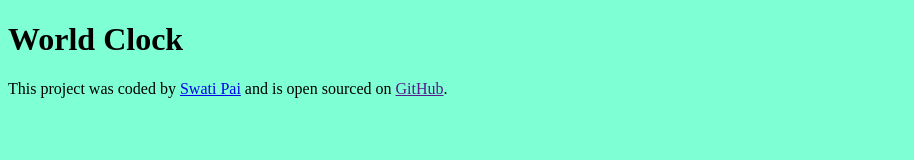
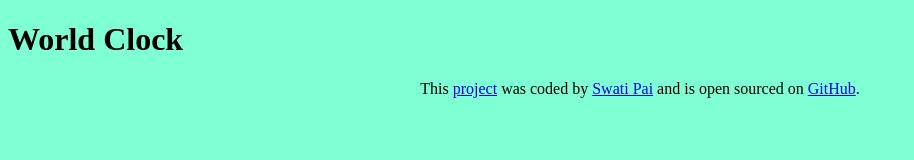
Before and after one commit to SwatiPaiGhatkar/world-clock, a plain HTML site: page index.html in a window 1280 px wide. Shown: the whole page, without its empty margins (0-914 px from the left). Drawn offline with nearby package versions, Linux system fonts and the light colour scheme.

Commit message:
added link to GitHub repository and hosted on Netlify

```diff
--- a/CSS/style.css
+++ b/CSS/style.css
@@ -1,3 +1,6 @@
 body {
   background-color: aquamarine;
 }
+footer {
+  text-align: center;
+}
--- a/index.html
+++ b/index.html
@@ -3,19 +3,28 @@
   <head>
     <meta charset="UTF-8" />
     <meta name="viewport" content="width=device-width, initial-scale=1.0" />
+    <script src="https://cdnjs.cloudflare.com/ajax/libs/moment.js/2.30.1/moment.min.js"></script>
+    <script src="https://cdnjs.cloudflare.com/ajax/libs/moment-timezone/0.6.0/moment-timezone-with-data-1970-2030.min.js"></script>
     <link rel="stylesheet" href="CSS/style.css" />
     <title>World Clock</title>
   </head>
   <body>
     <h1>World Clock</h1>
     <footer>
-      This project was coded by
+      This
+      <a href="https://world-clock-creation.netlify.app/" target="_blank"
+        >project</a
+      >
+      was coded by
       <a
         href="https://github.com/SwatiPaiGhatkar/SwatiPaiGhatkar"
         target="_blank"
         >Swati Pai</a
       >
-      and is open sourced on <a href="" target="_blank">GitHub</a>.
+      and is open sourced on
+      <a href="https://github.com/SwatiPaiGhatkar/world-clock" target="_blank"
+        >GitHub</a
+      >.
     </footer>
     <script src="JavaScript/index.js"></script>
   </body>
```
